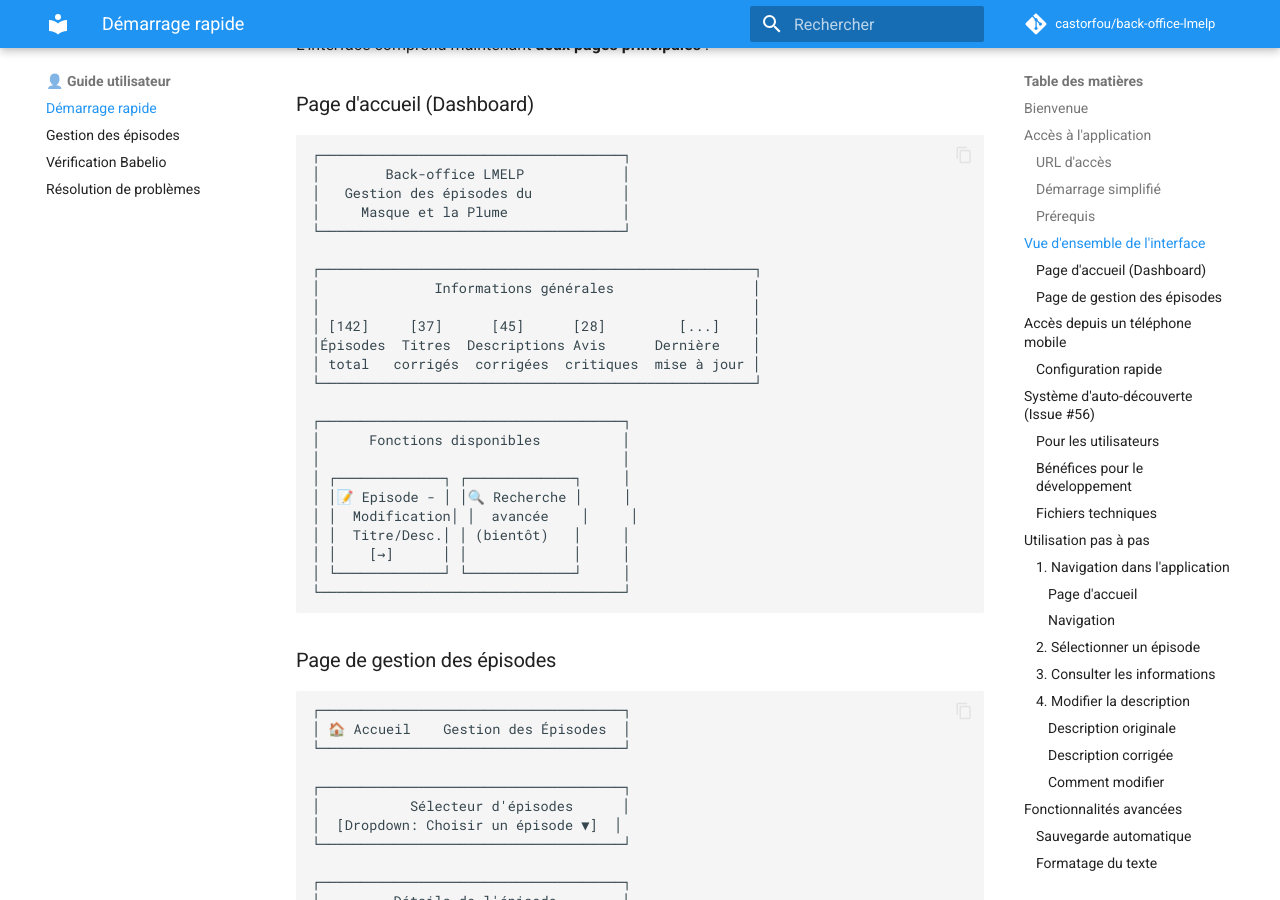
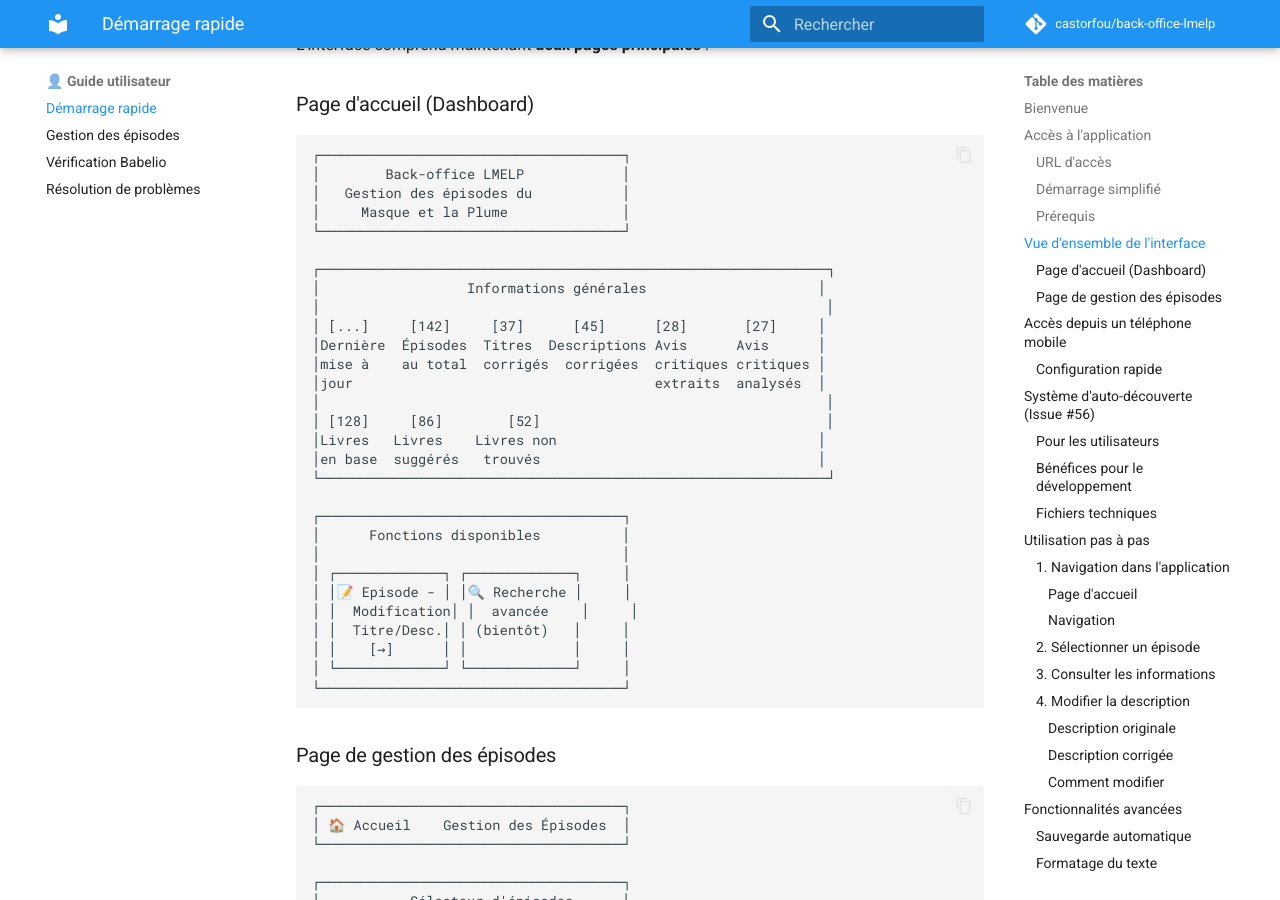
Before and after one commit to castorfou/back-office-lmelp, an MkDocs documentation site: the page built from docs/user/README.md, in a window 1280 px wide and 900 px high, scrolled down 1135 px. Built offline with MkDocs 1.6.1 and Material for MkDocs 9.7.7, drawn with Linux system fonts in a browser that asks for light colours; comment, search, counter and statistics services are not loaded.

Commit message:
docs: mettre à jour documentation suite aux changements statistiques dashboard
- README.md: diagramme ASCII dashboard avec nouvel ordre et 'Avis critiques analysés'
- livres-auteurs-extraction.md: suppression 'couples_verified' + ajout 'avis_critiques_analyses'
- api.md: réponse API /livres-auteurs/statistics avec nouvelles stats réelles

Issue #66: finalisation documentation après implémentation TDD complète

🤖 Generated with [Claude Code](https://claude.com/claude-code)

Co-Authored-By: Claude <noreply@anthropic.com>

```diff
--- a/docs/user/README.md
+++ b/docs/user/README.md
@@ -45,13 +45,18 @@ L'interface comprend maintenant **deux pages principales** :
 │     Masque et la Plume              │
 └─────────────────────────────────────┘
 
-┌─────────────────────────────────────────────────────┐
-│              Informations générales                 │
-│                                                     │
-│ [142]     [37]      [45]      [28]         [...]    │
-│Épisodes  Titres  Descriptions Avis      Dernière    │
-│ total   corrigés  corrigées  critiques  mise à jour │
-└─────────────────────────────────────────────────────┘
+┌──────────────────────────────────────────────────────────────┐
+│                  Informations générales                     │
+│                                                              │
+│ [...]     [142]     [37]      [45]      [28]       [27]     │
+│Dernière  Épisodes  Titres  Descriptions Avis      Avis      │
+│mise à    au total  corrigés  corrigées  critiques critiques │
+│jour                                     extraits  analysés  │
+│                                                              │
+│ [128]     [86]        [52]                                   │
+│Livres   Livres    Livres non                                │
+│en base  suggérés   trouvés                                  │
+└──────────────────────────────────────────────────────────────┘
 
 ┌─────────────────────────────────────┐
 │      Fonctions disponibles          │
```
Also changed, not shown: docs/dev/api.md (+5 -5 lines), docs/user/livres-auteurs-extraction.md (+5 -4 lines).
